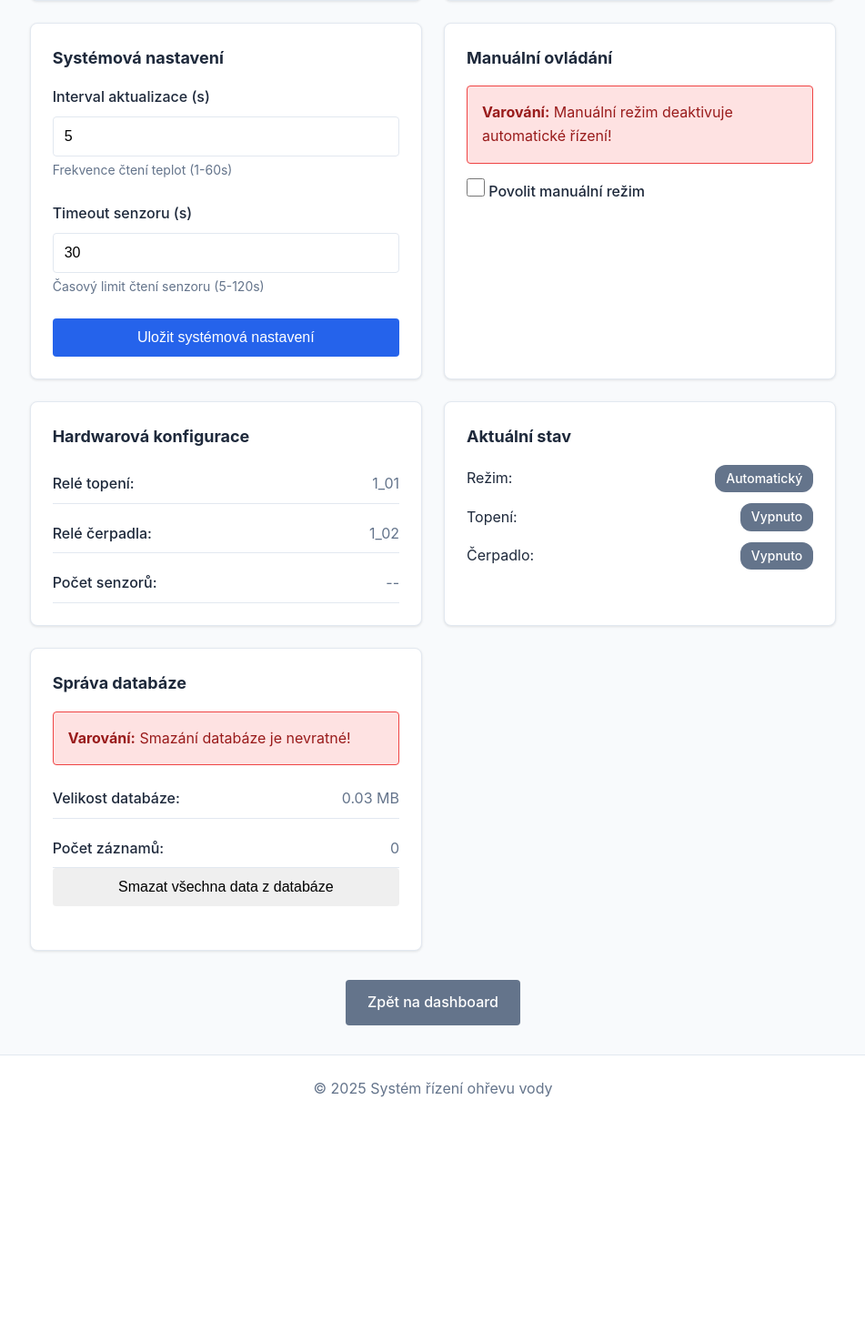
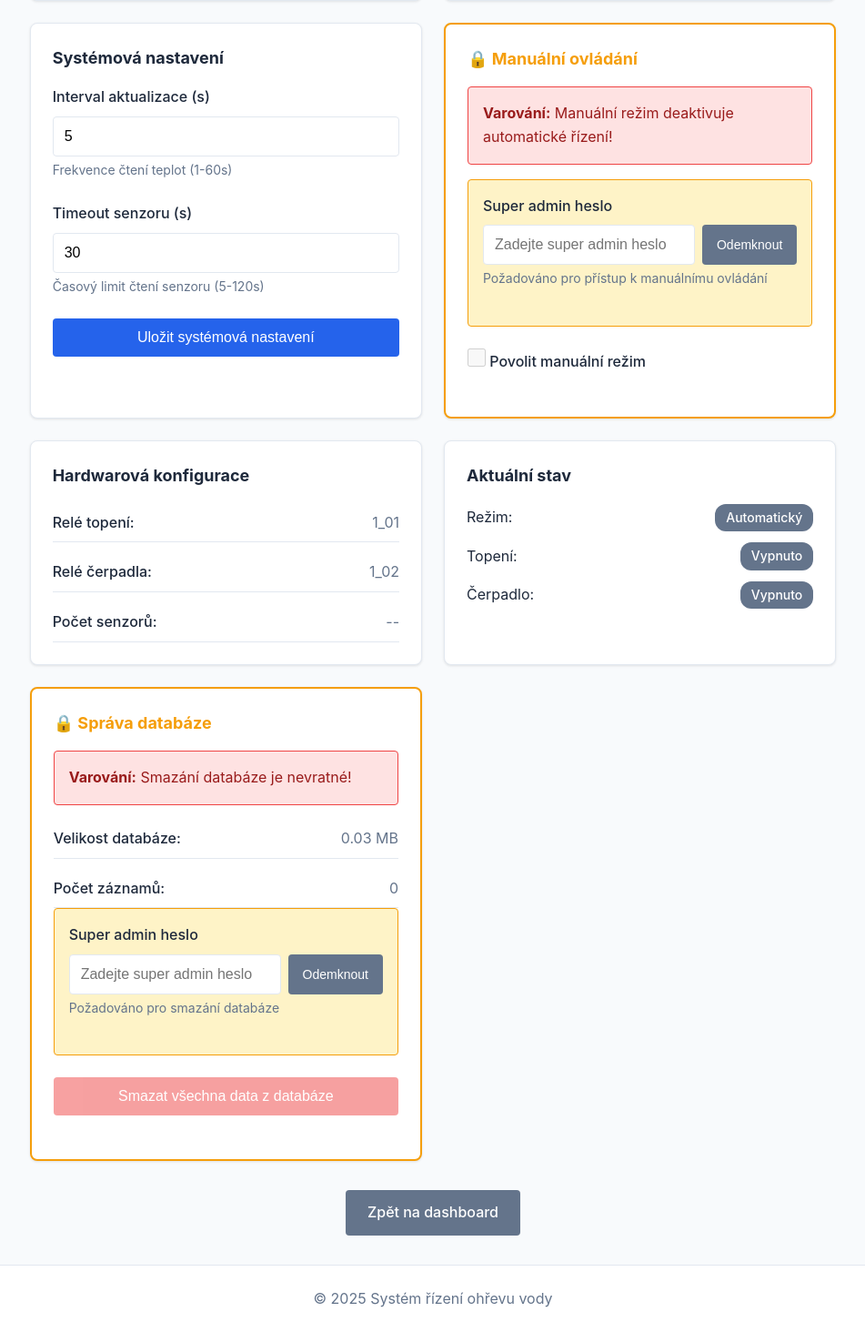
Before and after one commit to jardahrazdera/beatrice-ttcs-flask, a Flask app: page /settings in a window 1280 px wide. Shown: the part 694-2158 px from the top of the page at 91% size, without its empty margins (164-1115 px from the left). Before the commit the page ends 1900 px from the top, so only its background shows below. Run offline with Flask 3, Linux system fonts and the light colour scheme; the visitor is signed in with stand-in values (Sample User, id 1); data that the repository does not hold is empty.

Commit message:
Add super admin authentication for sensitive operations
- Implement two-level authentication: basic login + super admin password
- Protect manual override and database deletion with super admin password
- Add environment-based super admin password configuration
- Session-persistent unlock state with manual lock/logout auto-disable
- Automatic switch to automatic mode on lock or logout for safety
- Update UI with lock/unlock states and 'Zamknout' buttons
- Improve notification pop-ups with proper styling and animations
- Update documentation with security setup instructions

```diff
--- a/app.py
+++ b/app.py
@@ -17,7 +17,7 @@ import time
 from config import Config, SystemConfig
 from control import TemperatureController
 from evok_mock import create_evok_client
-from auth import check_auth, requires_auth
+from auth import check_auth, requires_auth, requires_super_admin
 from database import Database
 
 # Initialize Flask application
@@ -78,7 +78,16 @@ def login():
 
 @app.route('/logout')
 def logout():
-    """Logout handler."""
+    """Logout handler - also disables manual override for safety."""
+    # Disable manual override when user logs out (safety feature)
+    if system_config.get('manual_override', False):
+        system_config.update({
+            'manual_override': False,
+            'manual_heating': False,
+            'manual_pump': False
+        })
+        app.logger.warning('Manual override disabled on logout (safety)')
+
     session.pop('authenticated', None)
     return redirect(url_for('login'))
 
@@ -245,8 +254,9 @@ def save_system_settings():
 
 @app.route('/api/settings/manual', methods=['POST'])
 @requires_auth
+@requires_super_admin
 def save_manual_override():
-    """API endpoint to save manual override settings."""
+    """API endpoint to save manual override settings. Requires super admin password."""
     try:
         data = request.get_json()
 
@@ -260,7 +270,7 @@ def save_manual_override():
             'manual_pump': manual_pump
         })
 
-        app.logger.warning(f'Manual override {"enabled" if manual_override else "disabled"}')
+        app.logger.warning(f'Manual override {"enabled" if manual_override else "disabled"} by super admin')
         if manual_override:
             app.logger.info(f'Manual controls: heating={manual_heating}, pump={manual_pump}')
         return jsonify({'success': True, 'message': 'Manual override updated'})
@@ -366,12 +376,13 @@ def get_database_stats():
 
 @app.route('/api/database/delete', methods=['POST'])
 @requires_auth
+@requires_super_admin
 def delete_database():
-    """API endpoint to delete all database data."""
+    """API endpoint to delete all database data. Requires super admin password."""
     try:
         deleted = db.delete_all_data()
 
-        app.logger.warning('Database cleared via API request')
+        app.logger.warning('Database cleared via API request by super admin')
         return jsonify({
             'success': True,
             'deleted': deleted,
--- a/static/css/style.css
+++ b/static/css/style.css
@@ -614,6 +668,82 @@ body {
     cursor: not-allowed;
 }
 
+/* Super Admin Protected Sections */
+.locked-section {
+    position: relative;
+    border: 2px solid var(--warning-color);
+}
+
+.locked-section h3 {
+    color: var(--warning-color);
+}
+
+.locked-section.unlocked {
+    border-color: var(--success-color);
+}
+
+.locked-section.unlocked h3 {
+    color: var(--success-color);
+}
+
+.super-admin-auth {
+    background-color: #fef3c7;
+    border: 1px solid var(--warning-color);
+    border-radius: 4px;
+    padding: 1rem;
+    margin-bottom: 1.5rem;
+}
+
+.password-input-group {
+    display: flex;
+    gap: 0.5rem;
+    align-items: stretch;
+}
+
+.password-input-group input {
+    flex: 1;
+}
+
+.password-input-group .btn-sm {
+    padding: 0.5rem 1rem;
+    white-space: nowrap;
+}
+
+.locked-section.unlocked .super-admin-auth {
+    display: none;
+}
+
+/* Danger Button */
+.btn-danger {
+    background-color: var(--danger-color);
+    color: white;
+}
+
+.btn-danger:hover:not(:disabled) {
+    background-color: #dc2626;
+}
+
+/* Small Button */
+.btn-sm {
+    padding: 0.375rem 0.75rem;
+    font-size: 0.875rem;
+}
+
+/* Lock Button with Text */
+.btn-lock-text {
+    margin-left: 1rem;
+    vertical-align: middle;
+    white-space: nowrap;
+}
+
+.locked-section h3 {
+    display: flex;
+    align-items: center;
+    justify-content: space-between;
+    flex-wrap: wrap;
+    gap: 0.5rem;
+}
+
 /* Footer */
 .footer {
     background-color: var(--card-bg);
--- a/static/js/main.js
+++ b/static/js/main.js
@@ -46,7 +46,7 @@ function removeClass(id, className) {
 function showNotification(message, type = 'info') {
     // Create notification element
     const notification = document.createElement('div');
-    notification.className = `alert alert-${type}`;
+    notification.className = `alert alert-${type} notification-toast`;
     notification.textContent = message;
     notification.style.position = 'fixed';
     notification.style.top = '20px';
@@ -56,9 +56,14 @@ function showNotification(message, type = 'info') {
 
     document.body.appendChild(notification);
 
-    // Auto-remove after 5 seconds
+    // Auto-remove after 5 seconds with fade out
     setTimeout(() => {
-        notification.remove();
+        notification.style.opacity = '0';
+        notification.style.transform = 'translateX(400px)';
+        notification.style.transition = 'all 0.3s ease-out';
+        setTimeout(() => {
+            notification.remove();
+        }, 300);
     }, 5000);
 }
 
@@ -89,6 +94,35 @@ async function apiCall(url, method = 'GET', data = null) {
     }
 }
 
+/**
+ * Handle logout - disable manual mode before logging out
+ */
+async function handleLogout() {
+    // Check if manual override password exists (section is unlocked)
+    const manualPassword = sessionStorage.getItem('manualOverridePassword');
+
+    if (manualPassword) {
+        try {
+            // Disable manual mode before logout
+            await apiCall('/api/settings/manual', 'POST', {
+                manual_override: false,
+                manual_heating: false,
+                manual_pump: false,
+                super_admin_password: manualPassword
+            });
+        } catch (error) {
+            console.error('Error disabling manual mode on logout:', error);
+            // Continue with logout even if this fails
+        }
+    }
+
+    // Clear all session storage
+    sessionStorage.clear();
+
+    // Allow navigation to logout
+    return true;
+}
+
 // Export utilities for use in other files
 window.utils = {
     formatTemperature,
@@ -99,3 +133,6 @@ window.utils = {
     showNotification,
     apiCall
 };
+
+// Export handleLogout globally
+window.handleLogout = handleLogout;
--- a/static/js/settings.js
+++ b/static/js/settings.js
@@ -4,6 +4,10 @@
 
 // WebSocket connection
 let socket;
+
+// Super admin authentication state (persistent in session)
+let manualOverridePassword = sessionStorage.getItem('manualOverridePassword') || null;
+let databasePassword = sessionStorage.getItem('databasePassword') || null;
 
 /**
  * Initialize WebSocket connection
@@ -60,6 +64,196 @@ function updateCurrentStatus(data) {
 }
 
 /**
+ * Unlock manual override section with super admin password
+ */
+async function unlockManualOverride() {
+    const passwordInput = document.getElementById('manual-super-admin-password');
+    const password = passwordInput.value;
+
+    if (!password) {
+        utils.showNotification('Zadejte super admin heslo', 'error');
+        return;
+    }
+
+    // Store password in session storage and memory
+    manualOverridePassword = password;
+    sessionStorage.setItem('manualOverridePassword', password);
+
+    // Apply unlocked state
+    applyManualOverrideUnlockedState();
+
+    // Clear password field (for security)
+    passwordInput.value = '';
+
+    utils.showNotification('Manuální ovládání odemčeno', 'success');
+}
+
+/**
+ * Lock manual override section
+ */
+async function lockManualOverride() {
+    // Disable manual mode before locking (for safety)
+    const manualOverrideCheckbox = document.getElementById('manual-override');
+    if (manualOverrideCheckbox && manualOverrideCheckbox.checked) {
+        // Switch back to automatic mode using the stored password (still valid)
+        if (manualOverridePassword) {
+            try {
+                await utils.apiCall('/api/settings/manual', 'POST', {
+                    manual_override: false,
+                    manual_heating: false,
+                    manual_pump: false,
+                    super_admin_password: manualOverridePassword
+                });
+            } catch (error) {
+                console.error('Error disabling manual mode during lock:', error);
+            }
+        }
+    }
+
+    // Clear password from storage and memory
+    manualOverridePassword = null;
+    sessionStorage.removeItem('manualOverridePassword');
+
+    // Apply locked state
+    applyManualOverrideLockedState();
+
+    utils.showNotification('Manuální ovládání zamčeno - přepnuto na automatický režim', 'info');
+}
+
+/**
+ * Apply unlocked state to manual override section
+ */
+function applyManualOverrideUnlockedState() {
+    // Enable controls
+    document.getElementById('manual-override').disabled = false;
+    document.getElementById('toggle-heating-btn').disabled = false;
+    document.getElementById('toggle-pump-btn').disabled = false;
+
+    // Update UI to show unlocked state
+    const section = document.getElementById('manual-override-section');
+    section.classList.add('unlocked');
+    section.querySelector('h3').innerHTML = '🔓 Manuální ovládání <button id="manual-lock-btn" class="btn btn-warning btn-sm btn-lock-text">Zamknout</button>';
+
+    // Hide password input, show lock button
+    section.querySelector('.super-admin-auth').style.display = 'none';
+
+    // Attach lock button handler
+    const lockBtn = document.getElementById('manual-lock-btn');
+    if (lockBtn) {
+        lockBtn.addEventListener('click', (e) => {
+            e.preventDefault();
+            e.stopPropagation();
+            lockManualOverride();
+        });
+    }
+}
+
+/**
+ * Apply locked state to manual override section
+ */
+function applyManualOverrideLockedState() {
+    // Disable controls
+    const manualOverrideCheckbox = document.getElementById('manual-override');
+    manualOverrideCheckbox.disabled = true;
+    manualOverrideCheckbox.checked = false;
+
+    document.getElementById('toggle-heating-btn').disabled = true;
+    document.getElementById('toggle-pump-btn').disabled = true;
+
+    // Hide manual controls
+    document.getElementById('manual-controls').style.display = 'none';
+
+    // Update UI to show locked state
+    const section = document.getElementById('manual-override-section');
+    section.classList.remove('unlocked');
+    section.querySelector('h3').innerHTML = '🔒 Manuální ovládání';
+
+    // Show password input
+    section.querySelector('.super-admin-auth').style.display = 'block';
+}
+
+/**
+ * Unlock database section with super admin password
+ */
+async function unlockDatabase() {
+    const passwordInput = document.getElementById('db-super-admin-password');
+    const password = passwordInput.value;
+
+    if (!password) {
+        utils.showNotification('Zadejte super admin heslo', 'error');
+        return;
+    }
+
+    // Store password in session storage and memory
+    databasePassword = password;
+    sessionStorage.setItem('databasePassword', password);
+
+    // Apply unlocked state
+    applyDatabaseUnlockedState();
+
+    // Clear password field (for security)
+    passwordInput.value = '';
+
+    utils.showNotification('Správa databáze odemčena', 'success');
+}
+
+/**
+ * Lock database section
+ */
+function lockDatabase() {
+    // Clear password from storage and memory
+    databasePassword = null;
+    sessionStorage.removeItem('databasePassword');
+
+    // Apply locked state
+    applyDatabaseLockedState();
+
+    utils.showNotification('Správa databáze zamčena', 'info');
+}
+
+/**
+ * Apply unlocked state to database section
+ */
+function applyDatabaseUnlockedState() {
+    // Enable delete button
+    document.getElementById('delete-database-btn').disabled = false;
+
+    // Update UI to show unlocked state
+    const section = document.getElementById('database-section');
+    section.classList.add('unlocked');
+    section.querySelector('h3').innerHTML = '🔓 Správa databáze <button id="db-lock-btn" class="btn btn-warning btn-sm btn-lock-text">Zamknout</button>';
+
+    // Hide password input
+    section.querySelector('.super-admin-auth').style.display = 'none';
+
+    // Attach lock button handler
+    const lockBtn = document.getElementById('db-lock-btn');
+    if (lockBtn) {
+        lockBtn.addEventListener('click', (e) => {
+            e.preventDefault();
+            e.stopPropagation();
+            lockDatabase();
+        });
+    }
+}
+
+/**
+ * Apply locked state to database section
+ */
+function applyDatabaseLockedState() {
+    // Disable delete button
+    document.getElementById('delete-database-btn').disabled = true;
+
+    // Update UI to show locked state
+    const section = document.getElementById('database-section');
+    section.classList.remove('unlocked');
+    section.querySelector('h3').innerHTML = '🔒 Správa databáze';
+
+    // Show password input
+    section.querySelector('.super-admin-auth').style.display = 'block';
+}
+
+/**
  * Load current settings
  */
 async function loadSettings() {
@@ -93,6 +287,15 @@ async function loadSettings() {
         utils.updateElement('relay-heating', response.relay_heating || 1);
         utils.updateElement('relay-pump', response.relay_pump || 2);
         utils.updateElement('sensor-count', response.sensor_count || '--');
+
+        // Restore super admin unlocked state from session storage
+        if (manualOverridePassword) {
+            applyManualOverrideUnlockedState();
+        }
+
+        if (databasePassword) {
+            applyDatabaseUnlockedState();
+        }
 
     } catch (error) {
         console.error('Error loading settings:', error);
@@ -185,6 +388,13 @@ async function toggleManualOverride() {
     const manualOverride = document.getElementById('manual-override');
     const manualControls = document.getElementById('manual-controls');
 
+    // Check if section is unlocked
+    if (!manualOverridePassword) {
+        manualOverride.checked = false;
+        utils.showNotification('Nejprve odemkněte sekci super admin heslem', 'error');
+        return;
+    }
+
     if (manualOverride.checked) {
         const confirmed = confirm(
             'Varování: Aktivace manuálního režimu deaktivuje automatické řízení. ' +
@@ -246,10 +456,17 @@ async function saveManualState() {
     const heatingBtn = document.getElementById('toggle-heating-btn');
     const pumpBtn = document.getElementById('toggle-pump-btn');
 
+    // Check if we have the super admin password
+    if (!manualOverridePassword) {
+        utils.showNotification('Chyba autentizace super admina', 'error');
+        return;
+    }
+
     const formData = {
         manual_override: manualOverride,
         manual_heating: heatingBtn.getAttribute('data-state') === 'on',
-        manual_pump: pumpBtn.getAttribute('data-state') === 'on'
+        manual_pump: pumpBtn.getAttribute('data-state') === 'on',
+        super_admin_password: manualOverridePassword
     };
 
     try {
@@ -257,7 +474,15 @@ async function saveManualState() {
         console.log('Manual state updated:', formData);
     } catch (error) {
         console.error('Error saving manual state:', error);
-        utils.showNotification('Chyba při ukládání nastavení', 'error');
+
+        // Check if it's an authentication error
+        if (error.message && error.message.includes('password')) {
+            utils.showNotification('Neplatné super admin heslo - zamykám sekci', 'error');
+            // Lock the section due to invalid password
+            lockManualOverride();
+        } else {
+            utils.showNotification('Chyba při ukládání nastavení', 'error');
+        }
     }
 }
 
@@ -287,6 +512,12 @@ async function loadDatabaseStats() {
  * Delete all database data
  */
 async function deleteDatabase() {
+    // Check if we have the super admin password
+    if (!databasePassword) {
+        utils.showNotification('Nejprve odemkněte sekci super admin heslem', 'error');
+        return;
+    }
+
     // First confirmation
     const confirmed1 = confirm(
         'VAROVÁNÍ: Tato akce smaže všechna historická data z databáze!\n\n' +
@@ -314,7 +545,9 @@ async function deleteDatabase() {
     }
 
     try {
-        const response = await utils.apiCall('/api/database/delete', 'POST');
+        const response = await utils.apiCall('/api/database/delete', 'POST', {
+            super_admin_password: databasePassword
+        });
 
         if (response.success) {
             utils.showNotification(
@@ -330,7 +563,15 @@ async function deleteDatabase() {
         }
     } catch (error) {
         console.error('Error deleting database:', error);
-        utils.showNotification('Chyba při mazání databáze: ' + error.message, 'error');
+
+        // Check if it's an authentication error
+        if (error.message && error.message.includes('password')) {
+            utils.showNotification('Neplatné super admin heslo - zamykám sekci', 'error');
+            // Lock the section due to invalid password
+            lockDatabase();
+        } else {
+            utils.showNotification('Chyba při mazání databáze: ' + error.message, 'error');
+        }
     }
 }
 
@@ -388,6 +629,36 @@ document.addEventListener('DOMContentLoaded', () => {
         deleteDatabaseBtn.addEventListener('click', deleteDatabase);
     }
 
+    // Unlock buttons
+    const manualUnlockBtn = document.getElementById('manual-unlock-btn');
+    if (manualUnlockBtn) {
+        manualUnlockBtn.addEventListener('click', unlockManualOverride);
+    }
+
+    const dbUnlockBtn = document.getElementById('db-unlock-btn');
+    if (dbUnlockBtn) {
+        dbUnlockBtn.addEventListener('click', unlockDatabase);
+    }
+
+    // Allow Enter key to submit passwords
+    const manualPasswordInput = document.getElementById('manual-super-admin-password');
+    if (manualPasswordInput) {
+        manualPasswordInput.addEventListener('keypress', (e) => {
+            if (e.key === 'Enter') {
+                unlockManualOverride();
+            }
+        });
+    }
+
+    const dbPasswordInput = document.getElementById('db-super-admin-password');
+    if (dbPasswordInput) {
+        dbPasswordInput.addEventListener('keypress', (e) => {
+            if (e.key === 'Enter') {
+                unlockDatabase();
+            }
+        });
+    }
+
     // Refresh status periodically
     setInterval(async () => {
         try {
--- a/templates/base.html
+++ b/templates/base.html
@@ -16,7 +16,7 @@
                 <li><a href="{{ url_for('index') }}" class="nav-link">Dashboard</a></li>
                 <li><a href="{{ url_for('history') }}" class="nav-link">Historie</a></li>
                 <li><a href="{{ url_for('settings') }}" class="nav-link">Nastavení</a></li>
-                <li><a href="{{ url_for('logout') }}" class="nav-link">Odhlásit</a></li>
+                <li><a href="{{ url_for('logout') }}" class="nav-link" onclick="return handleLogout();">Odhlásit</a></li>
             </ul>
         </div>
     </nav>
--- a/templates/settings.html
+++ b/templates/settings.html
@@ -79,28 +79,47 @@
         </div>
 
         <!-- Manual Override -->
-        <div class="card">
-            <h3>Manuální ovládání</h3>
+        <div class="card locked-section" id="manual-override-section">
+            <h3>🔒 Manuální ovládání</h3>
             <div class="alert alert-danger">
                 <strong>Varování:</strong> Manuální režim deaktivuje automatické řízení!
             </div>
 
+            <div class="super-admin-auth">
+                <div class="form-group">
+                    <label for="manual-super-admin-password">Super admin heslo</label>
+                    <div class="password-input-group">
+                        <input type="password"
+                               id="manual-super-admin-password"
+                               class="form-control"
+                               placeholder="Zadejte super admin heslo"
+                               autocomplete="off">
+                        <button type="button"
+                                id="manual-unlock-btn"
+                                class="btn btn-secondary btn-sm">
+                            Odemknout
+                        </button>
+                    </div>
+                    <small>Požadováno pro přístup k manuálnímu ovládání</small>
+                </div>
+            </div>
+
             <div class="form-group">
                 <label class="checkbox-label">
-                    <input type="checkbox" id="manual-override" name="manual_override">
+                    <input type="checkbox" id="manual-override" name="manual_override" disabled>
                     Povolit manuální režim
                 </label>
             </div>
 
             <div id="manual-controls" class="manual-controls" style="display: none;">
                 <div class="control-buttons">
-                    <button id="toggle-heating-btn" class="btn btn-control" data-state="off">
+                    <button id="toggle-heating-btn" class="btn btn-control" data-state="off" disabled>
                         <span class="control-icon">🔥</span>
                         <span class="control-label">Topení</span>
                         <span class="control-status">VYPNUTO</span>
                     </button>
 
-                    <button id="toggle-pump-btn" class="btn btn-control" data-state="off">
+                    <button id="toggle-pump-btn" class="btn btn-control" data-state="off" disabled>
                         <span class="control-icon">💧</span>
                         <span class="control-label">Čerpadlo</span>
                         <span class="control-status">VYPNUTO</span>
@@ -148,8 +167,8 @@
         </div>
 
         <!-- Database Management -->
-        <div class="card">
-            <h3>Správa databáze</h3>
+        <div class="card locked-section" id="database-section">
+            <h3>🔒 Správa databáze</h3>
             <div class="alert alert-danger">
                 <strong>Varování:</strong> Smazání databáze je nevratné!
             </div>
@@ -165,8 +184,27 @@
                 </div>
             </div>
 
+            <div class="super-admin-auth">
+                <div class="form-group">
+                    <label for="db-super-admin-password">Super admin heslo</label>
+                    <div class="password-input-group">
+                        <input type="password"
+                               id="db-super-admin-password"
+                               class="form-control"
+                               placeholder="Zadejte super admin heslo"
+                               autocomplete="off">
+                        <button type="button"
+                                id="db-unlock-btn"
+                                class="btn btn-secondary btn-sm">
+                            Odemknout
+                        </button>
+                    </div>
+                    <small>Požadováno pro smazání databáze</small>
+                </div>
+            </div>
+
             <div class="form-group">
-                <button id="delete-database-btn" class="btn btn-danger btn-block">
+                <button id="delete-database-btn" class="btn btn-danger btn-block" disabled>
                     Smazat všechna data z databáze
                 </button>
             </div>
```
Also changed, not shown: other parts of static/css/style.css (+54 -0 lines), DEVELOPMENT.md (+49 -14 lines), auth.py (+55 -0 lines), deployment/DEPLOYMENT.md (+53 -0 lines), README.md, 1 other file.
